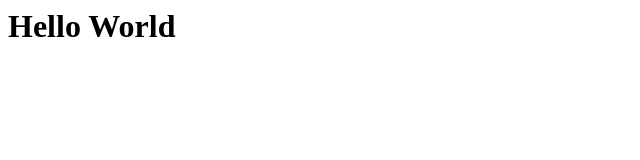
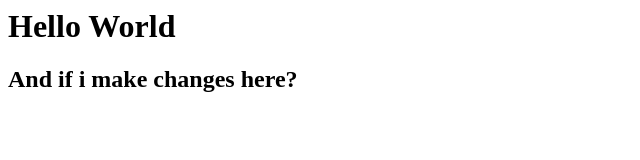
Before and after one commit to hiltronrex/-hello-world, a plain HTML site: page index.html in a window 1280 px wide. Shown: the whole page, without its empty margins (0-640 px from the left). Drawn offline with Linux system fonts and the light colour scheme.

Commit message:
Update index.html

```diff
--- a/index.html
+++ b/index.html
@@ -1 +1,3 @@
 <h1>Hello World</h1>
+
+<h2>And if i make changes here?</h2>
```
